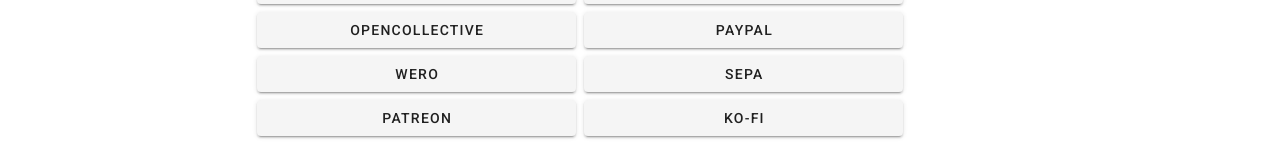
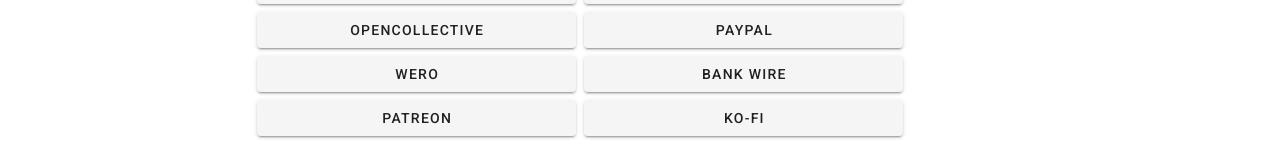
Before and after one commit to floccusaddon/nuxt-website, a Nuxt app: page /donate in a window 1280 px wide. Shown: the part 1046-1202 px from the top of the page. Built offline with nearby package versions, Linux system fonts and the light colour scheme.

Commit message:
enh(donate): s/SEPA/Bank wire/

```diff
--- a/pages/donate.vue
+++ b/pages/donate.vue
@@ -111,13 +111,13 @@
               v-bind="attrs"
               @click="showSepa = true"
               v-on="on"
-              >SEPA</v-btn
+              >Bank wire</v-btn
             >
           </template>
 
           <v-card>
             <v-card-title class="text-h5 grey lighten-2">
-              Donate via SEPA money transfer
+              Donate via bank wire
             </v-card-title>
 
             <v-card-text>
```
